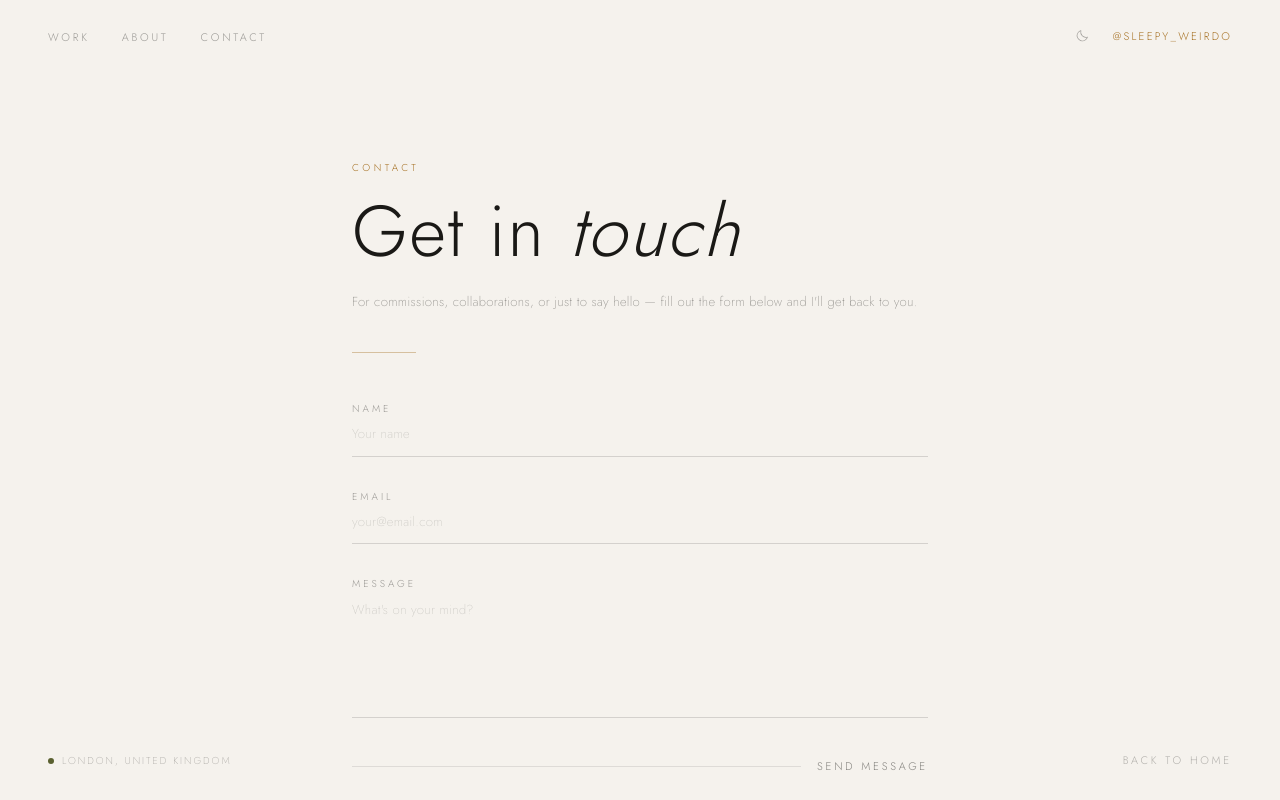
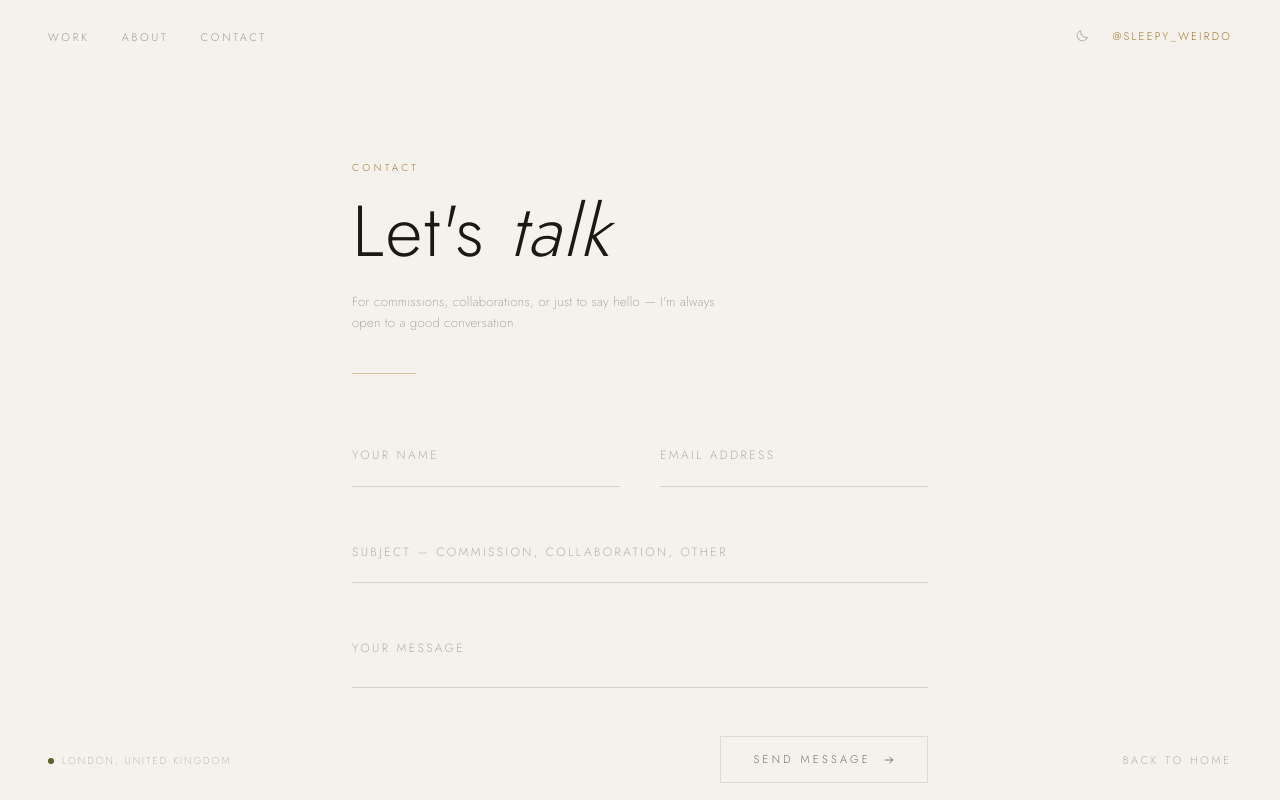
Before and after one commit to PawelNiedzwiecki/portfolio, a Next.js app: page /contact in a window 1280 px wide. Shown: the top 800 px of the page. Built offline with nearby package versions, Linux system fonts and the light colour scheme.

Commit message:
feat: enhance contact form with floating labels and validation

```diff
--- a/src/app/contact/page.tsx
+++ b/src/app/contact/page.tsx
@@ -1,75 +1,443 @@
+"use client";
+
 import Link from "next/link";
+import { useCallback, useRef, useState } from "react";
+
+type FieldState = "idle" | "focused" | "filled" | "error";
+
+interface Field {
+	name: string;
+	email: string;
+	subject: string;
+	message: string;
+}
+
+interface FieldErrors {
+	name?: string;
+	email?: string;
+	subject?: string;
+	message?: string;
+}
+
+function FloatingInput({
+	id,
+	label,
+	type = "text",
+	value,
+	onChange,
+	error,
+	autoComplete,
+}: {
+	id: keyof Field;
+	label: string;
+	type?: string;
+	value: string;
+	onChange: (val: string) => void;
+	error?: string;
+	autoComplete?: string;
+}) {
+	const [state, setState] = useState<FieldState>("idle");
+
+	const handleFocus = () => setState("focused");
+	const handleBlur = () => setState(value ? "filled" : "idle");
+
+	const isFloated = state === "focused" || value;
+	const hasError = !!error;
+
+	return (
+		<div className="contact-field group relative">
+			<div
+				className={`relative border-b transition-all duration-500 ${
+					hasError
+						? "border-red-400/60"
+						: state === "focused"
+							? "border-amber"
+							: "border-cream/15 group-hover:border-cream/25"
+				}`}
+			>
+				<label
+					htmlFor={id}
+					className={`pointer-events-none absolute left-0 transition-all duration-300 ease-out ${
+						isFloated
+							? "top-0 text-[9px] tracking-[0.4em]"
+							: "top-4 text-[12px] tracking-[0.2em]"
+					} font-light uppercase ${
+						hasError
+							? "text-red-400/70"
+							: state === "focused"
+								? "text-amber"
+								: "text-cream/30"
+					}`}
+				>
+					{label}
+				</label>
+				<input
+					id={id}
+					name={id}
+					type={type}
+					value={value}
+					autoComplete={autoComplete}
+					onFocus={handleFocus}
+					onBlur={handleBlur}
+					onChange={(e) => onChange(e.target.value)}
+					className="w-full bg-transparent pb-3 pt-6 text-[13px] font-extralight tracking-wide text-cream outline-none placeholder-transparent"
+				/>
+
+				{/* Focus line sweep */}
+				<span
+					className={`absolute bottom-0 left-0 h-px bg-amber transition-all duration-500 ease-out ${
+						state === "focused" ? "w-full" : "w-0"
+					}`}
+				/>
+			</div>
+
+			{/* Error message */}
+			<div
+				className={`overflow-hidden transition-all duration-300 ${hasError ? "max-h-6 pt-1.5" : "max-h-0"}`}
+			>
+				<p className="text-[10px] tracking-[0.15em] text-red-400/70">{error}</p>
+			</div>
+		</div>
+	);
+}
+
+function FloatingTextarea({
+	id,
+	label,
+	value,
+	onChange,
+	error,
+}: {
+	id: keyof Field;
+	label: string;
+	value: string;
+	onChange: (val: string) => void;
+	error?: string;
+}) {
+	const [state, setState] = useState<FieldState>("idle");
+	const textareaRef = useRef<HTMLTextAreaElement>(null);
+
+	const handleFocus = () => setState("focused");
+	const handleBlur = () => setState(value ? "filled" : "idle");
+
+	const handleChange = (e: React.ChangeEvent<HTMLTextAreaElement>) => {
+		onChange(e.target.value);
+		// Auto-grow
+		const el = e.target;
+		el.style.height = "auto";
+		el.style.height = `${el.scrollHeight}px`;
+	};
+
+	const isFloated = state === "focused" || value;
+	const hasError = !!error;
+
+	return (
+		<div className="contact-field group relative">
+			<div
+				className={`relative border-b transition-all duration-500 ${
+					hasError
+						? "border-red-400/60"
+						: state === "focused"
+							? "border-amber"
+							: "border-cream/15 group-hover:border-cream/25"
+				}`}
+			>
+				<label
+					htmlFor={id}
+					className={`pointer-events-none absolute left-0 transition-all duration-300 ease-out ${
+						isFloated
+							? "top-0 text-[9px] tracking-[0.4em]"
+							: "top-4 text-[12px] tracking-[0.2em]"
+					} font-light uppercase ${
+						hasError
+							? "text-red-400/70"
+							: state === "focused"
+								? "text-amber"
+								: "text-cream/30"
+					}`}
+				>
+					{label}
+				</label>
+				<textarea
+					ref={textareaRef}
+					id={id}
+					name={id}
+					rows={1}
+					value={value}
+					onFocus={handleFocus}
+					onBlur={handleBlur}
+					onChange={handleChange}
+					style={{ minHeight: "52px", resize: "none", overflow: "hidden" }}
+					className="w-full bg-transparent pb-3 pt-6 text-[13px] font-extralight leading-relaxed tracking-wide text-cream outline-none placeholder-transparent"
+				/>
+
+				{/* Focus line sweep */}
+				<span
+					className={`absolute bottom-0 left-0 h-px bg-amber transition-all duration-500 ease-out ${
+						state === "focused" ? "w-full" : "w-0"
+					}`}
+				/>
+			</div>
+
+			<div
+				className={`overflow-hidden transition-all duration-300 ${hasError ? "max-h-6 pt-1.5" : "max-h-0"}`}
+			>
+				<p className="text-[10px] tracking-[0.15em] text-red-400/70">{error}</p>
+			</div>
+		</div>
+	);
+}
 
 export default function Contact() {
+	const [fields, setFields] = useState<Field>({
+		name: "",
+		email: "",
+		subject: "",
+		message: "",
+	});
+	const [errors, setErrors] = useState<FieldErrors>({});
+	const [status, setStatus] = useState<"idle" | "submitting" | "sent">("idle");
+
+	const setField = useCallback(
+		(key: keyof Field) => (val: string) => {
+			setFields((prev) => ({ ...prev, [key]: val }));
+			if (errors[key]) setErrors((prev) => ({ ...prev, [key]: undefined }));
+		},
+		[errors],
+	);
+
+	const validate = (): boolean => {
+		const newErrors: FieldErrors = {};
+		if (!fields.name.trim()) newErrors.name = "Your name is required";
+		if (!fields.email.trim()) newErrors.email = "Email address is required";
+		else if (!/^[^\s@]+@[^\s@]+\.[^\s@]+$/.test(fields.email))
+			newErrors.email = "Please enter a valid email";
+		if (!fields.message.trim()) newErrors.message = "A message is required";
+		setErrors(newErrors);
+		return Object.keys(newErrors).length === 0;
+	};
+
+	const handleSubmit = async (e: React.FormEvent) => {
+		e.preventDefault();
+		if (!validate()) return;
+		setStatus("submitting");
+		// Simulate network delay
+		await new Promise((r) => setTimeout(r, 1400));
+		setStatus("sent");
+	};
+
 	return (
 		<main className="min-h-screen bg-bg text-cream">
-			{/* ─── CONTENT ─── */}
-			<div className="mx-auto max-w-2xl px-8 pb-24 pt-40 md:px-12">
-				{/* Eyebrow */}
+			<div className="mx-auto max-w-2xl px-8 pb-32 pt-40 md:px-12">
+
+				{/* ─── HEADER ─── */}
+				<div
+					className="contact-header"
+					style={{
+						animation: "fadeSlideUp 0.7s cubic-bezier(0.16, 1, 0.3, 1) both",
+					}}
+				>
 					<p className="text-[10px] font-light uppercase tracking-[0.35em] text-amber">
 						Contact
 					</p>
 
 					<h1 className="mt-5 font-heading text-5xl font-light leading-none tracking-wide text-cream md:text-7xl">
-					Get in <span className="italic">touch</span>
+						Let&apos;s <span className="italic">talk</span>
 					</h1>
 
-				<p className="mt-6 text-[13px] font-extralight leading-relaxed tracking-wide text-cream/50">
-					For commissions, collaborations, or just to say hello — fill out the
-					form below and I&apos;ll get back to you.
+					<p className="mt-6 max-w-sm text-[13px] font-extralight leading-relaxed tracking-wide text-cream/50">
+						For commissions, collaborations, or just to say hello — I&apos;m
+						always open to a good conversation.
 					</p>
 
-				{/* Divider */}
 					<div className="mt-10 h-px w-16 bg-amber/40" />
+				</div>
 
-				{/* Form */}
-				<form className="mt-12 flex flex-col gap-8">
-					<div className="flex flex-col gap-2">
-						<label className="text-[10px] font-light uppercase tracking-[0.3em] text-cream/40">
-							Name
-						</label>
-						<input
-							type="text"
-							name="name"
-							placeholder="Your name"
-							className="border-b border-cream/15 bg-transparent pb-3 text-[13px] font-extralight tracking-wide text-cream placeholder-cream/20 outline-none transition-colors duration-300 focus:border-cream/40"
+				{/* ─── FORM or SUCCESS ─── */}
+				{status === "sent" ? (
+					<div
+						className="mt-16 flex flex-col items-start gap-6"
+						style={{
+							animation: "fadeSlideUp 0.6s cubic-bezier(0.16, 1, 0.3, 1) both",
+						}}
+					>
+						{/* Check mark */}
+						<div className="relative flex h-14 w-14 items-center justify-center">
+							<div className="absolute inset-0 rounded-full border border-amber/30" />
+							<svg
+								viewBox="0 0 24 24"
+								fill="none"
+								className="h-5 w-5 text-amber"
+								strokeLinecap="round"
+								strokeLinejoin="round"
+							>
+								<title>Success</title>
+								<path
+									d="M5 12l4 4L19 7"
+									stroke="currentColor"
+									strokeWidth="1.5"
+									style={{
+										strokeDasharray: 24,
+										strokeDashoffset: 0,
+										animation: "drawCheck 0.5s 0.2s ease-out both",
+									}}
+								/>
+							</svg>
+						</div>
+
+						<div>
+							<p className="font-heading text-3xl font-light italic text-cream">
+								Message sent.
+							</p>
+							<p className="mt-3 text-[13px] font-extralight leading-relaxed tracking-wide text-cream/45">
+								I&apos;ll get back to you as soon as possible. In the meantime,
+								feel free to browse my work.
+							</p>
+						</div>
+
+						<div className="mt-4 flex items-center gap-8">
+							<Link
+								href="/work"
+								className="text-[11px] font-light uppercase tracking-[0.25em] text-amber/70 transition-colors duration-300 hover:text-amber"
+							>
+								View work
+							</Link>
+							<button
+								type="button"
+								onClick={() => {
+									setStatus("idle");
+									setFields({ name: "", email: "", subject: "", message: "" });
+								}}
+								className="text-[11px] font-light uppercase tracking-[0.25em] text-cream/30 transition-colors duration-300 hover:text-cream/60"
+							>
+								Send another
+							</button>
+						</div>
+					</div>
+				) : (
+					<form
+						onSubmit={handleSubmit}
+						noValidate
+						className="mt-14 flex flex-col gap-10"
+						style={{
+							animation:
+								"fadeSlideUp 0.7s 0.15s cubic-bezier(0.16, 1, 0.3, 1) both",
+						}}
+					>
+						{/* Row: Name + Email */}
+						<div className="grid gap-10 sm:grid-cols-2">
+							<FloatingInput
+								id="name"
+								label="Your name"
+								value={fields.name}
+								onChange={setField("name")}
+								error={errors.name}
+								autoComplete="name"
+							/>
+							<FloatingInput
+								id="email"
+								label="Email address"
+								type="email"
+								value={fields.email}
+								onChange={setField("email")}
+								error={errors.email}
+								autoComplete="email"
 							/>
 						</div>
 
-					<div className="flex flex-col gap-2">
-						<label className="text-[10px] font-light uppercase tracking-[0.3em] text-cream/40">
-							Email
-						</label>
-						<input
-							type="email"
-							name="email"
-							placeholder="your@email.com"
-							className="border-b border-cream/15 bg-transparent pb-3 text-[13px] font-extralight tracking-wide text-cream placeholder-cream/20 outline-none transition-colors duration-300 focus:border-cream/40"
+						{/* Subject */}
+						<FloatingInput
+							id="subject"
+							label="Subject — commission, collaboration, other"
+							value={fields.subject}
+							onChange={setField("subject")}
+							error={errors.subject}
 						/>
-					</div>
 
-					<div className="flex flex-col gap-2">
-						<label className="text-[10px] font-light uppercase tracking-[0.3em] text-cream/40">
-							Message
-						</label>
-						<textarea
-							name="message"
-							rows={5}
-							placeholder="What&apos;s on your mind?"
-							className="resize-none border-b border-cream/15 bg-transparent pb-3 text-[13px] font-extralight leading-relaxed tracking-wide text-cream placeholder-cream/20 outline-none transition-colors duration-300 focus:border-cream/40"
+						{/* Message */}
+						<FloatingTextarea
+							id="message"
+							label="Your message"
+							value={fields.message}
+							onChange={setField("message")}
+							error={errors.message}
 						/>
-					</div>
 
-					<div className="flex items-center gap-4 pt-2">
-						<div className="h-px flex-1 bg-cream/10" />
+						{/* Submit row */}
+						<div className="flex items-center justify-between pt-2">
+							{/* Character count hint */}
+							<span
+								className={`text-[10px] font-light tracking-[0.2em] transition-colors duration-300 ${
+									fields.message.length > 10
+										? "text-cream/30"
+										: "text-transparent"
+								}`}
+							>
+								{fields.message.length} chars
+							</span>
+
 							<button
 								type="submit"
-							className="text-[11px] font-light uppercase tracking-[0.25em] text-cream/50 transition-colors duration-300 hover:text-cream"
+								disabled={status === "submitting"}
+								className="submit-btn group relative overflow-hidden border border-cream/10 px-8 py-3.5 text-[11px] font-light uppercase tracking-[0.3em] text-cream/60 transition-all duration-500 hover:border-amber/40 hover:text-cream disabled:opacity-40"
 							>
+								{/* Sweep fill on hover */}
+								<span className="absolute inset-0 -translate-x-full bg-amber/5 transition-transform duration-500 ease-out group-hover:translate-x-0" />
+
+								<span className="relative flex items-center gap-3">
+									{status === "submitting" ? (
+										<>
+											<span
+												className="inline-block h-3 w-3 rounded-full border border-cream/30"
+												style={{
+													borderTopColor: "var(--palette-amber)",
+													animation: "spin 0.8s linear infinite",
+												}}
+											/>
+											Sending
+										</>
+									) : (
+										<>
 											Send message
+											<svg
+												viewBox="0 0 16 16"
+												fill="none"
+												className="h-3 w-3 transition-transform duration-300 group-hover:translate-x-0.5"
+											>
+												<title>Arrow</title>
+												<path
+													d="M3 8h10M9 4l4 4-4 4"
+													stroke="currentColor"
+													strokeWidth="1.2"
+													strokeLinecap="round"
+													strokeLinejoin="round"
+												/>
+											</svg>
+										</>
+									)}
+								</span>
 							</button>
 						</div>
 					</form>
+				)}
+
+				{/* ─── ALTERNATE CONTACT ─── */}
+				<div
+					className="mt-20 border-t border-cream/8 pt-10"
+					style={{
+						animation: "fadeSlideUp 0.7s 0.3s cubic-bezier(0.16, 1, 0.3, 1) both",
+					}}
+				>
+					<p className="text-[10px] font-light uppercase tracking-[0.3em] text-cream/25">
+						Or reach out directly
+					</p>
+					<a
+						href="mailto:hello@sleepyweirdo.com"
+						className="mt-3 inline-block font-heading text-xl font-light italic text-cream/50 transition-colors duration-300 hover:text-cream"
+					>
+						hello@sleepyweirdo.com
+					</a>
+				</div>
 			</div>
 
 			{/* ─── BOTTOM BAR ─── */}
@@ -88,6 +456,32 @@ export default function Contact() {
 					Back to home
 				</Link>
 			</div>
+
+			<style>{`
+				@keyframes fadeSlideUp {
+					from {
+						opacity: 0;
+						transform: translateY(18px);
+					}
+					to {
+						opacity: 1;
+						transform: translateY(0);
+					}
+				}
+
+				@keyframes drawCheck {
+					from {
+						stroke-dashoffset: 24;
+					}
+					to {
+						stroke-dashoffset: 0;
+					}
+				}
+
+				@keyframes spin {
+					to { transform: rotate(360deg); }
+				}
+			`}</style>
 		</main>
 	);
 }
```
Lines whose indentation alone changed are shown as unchanged.
